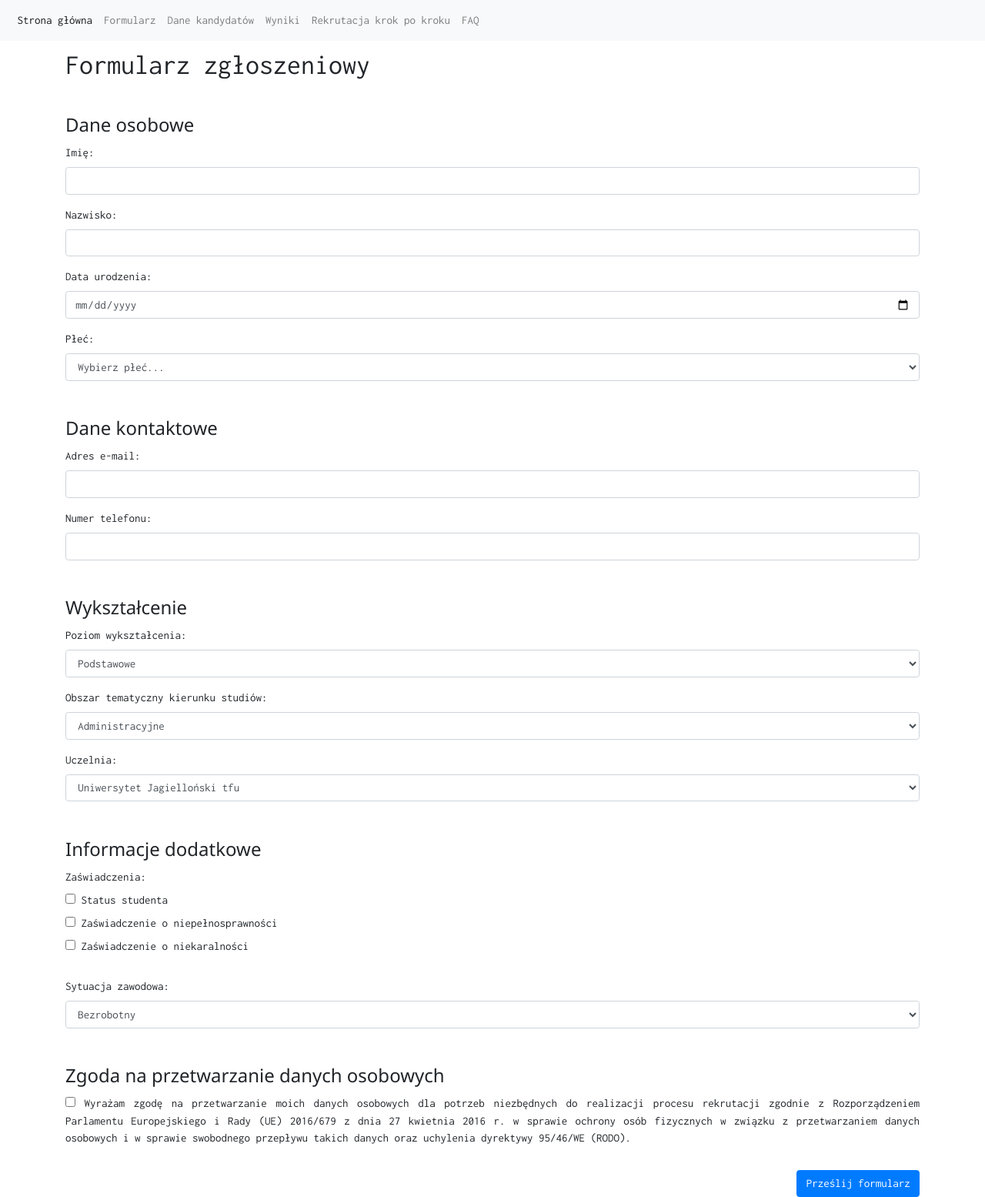
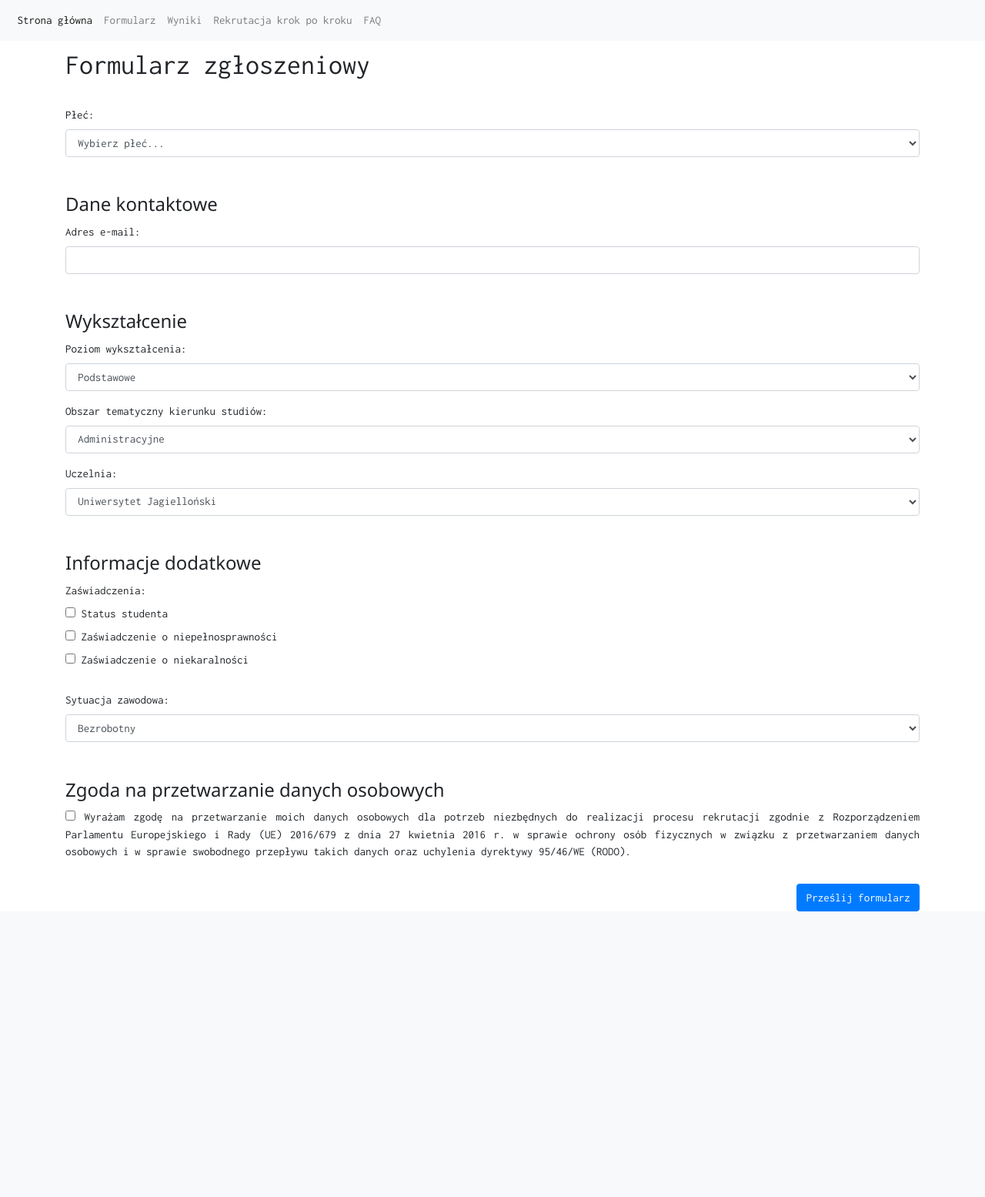
Before and after one commit to apieszka/webapp, a Flask app: page /form in a window 1280 px wide. Shown: the whole page at 77% size. After the commit the page ends 1184 px from the top, so only its background shows below. Run offline with Flask 2, Linux system fonts and the light colour scheme; some libraries are stand-ins or nearby versions.

Commit message:
deleted bugs

```diff
--- a/unit5.1/unit5.1/templates/base.html
+++ b/unit5.1/unit5.1/templates/base.html
@@ -31,9 +31,9 @@
                 <li class="nav-item">
                     <a class="nav-link" href="/form">Formularz</a>
                 </li>
-                <li class="nav-item">
+                <!--<li class="nav-item">
                     <a class="nav-link" href="/raw">Dane kandydatów</a>
-                </li>
+                </li> -->
                 <li class="nav-item">
                     <a class="nav-link" href="/result">Wyniki</a>
                 </li>
--- a/unit5.1/unit5.1/templates/form.html
+++ b/unit5.1/unit5.1/templates/form.html
@@ -1,4 +1,3 @@
-<!-- extend base layout -->
 {% extends "base.html" %} {% block content %}
 
 <div class="page-header">
@@ -7,7 +6,7 @@
 <br>
 
 <form role="form" action="/save" method="post">
-    <h3>Dane osobowe</h3>
+    <!--<h3>Dane osobowe</h3>
     <div class="form-group">
         <label for="firstname">Imię:</label>
         <input type="text" class="form-control" id="firstname" name="firstname" required>
@@ -21,7 +20,7 @@
     <div class="form-group">
         <label for="date">Data urodzenia:</label>
         <input type="date" class="form-control" id="date" name="date" required>
-    </div>
+    </div>-->
 
     <div class="form-group">
         <label for="sex">Płeć:</label>
@@ -41,10 +40,10 @@
         <input type="email" class="form-control" id="email" name="email" required>
     </div>
 
-    <div class="form-group">
+    <!--<div class="form-group">
         <label for="phone">Numer telefonu:</label>
         <input type="text" class="form-control" id="phone" name="phone" required>
-    </div>
+    </div>-->
 
     <br>
     <h3>Wykształcenie</h3>
@@ -84,7 +83,7 @@
     <div class="form-group">
         <label for="ed">Uczelnia:</label>
         <select class="form-control" id="ed" name="ed">
-          <option>Uniwersytet Jagielloński tfu</option>
+          <option>Uniwersytet Jagielloński</option>
         </select>
     </div>
     <br>
--- a/unit5.1/unit5.1/templates/krok.html
+++ b/unit5.1/unit5.1/templates/krok.html
@@ -45,7 +45,7 @@
 
 
             <!-- Contact/Area Container -->
-            <div class="w3-container" id="where" style="padding-bottom:32px;">
+            <!--<div class="w3-container" id="where" style="padding-bottom:32px;">
                 <div class="w3-content" style="max-width:700px">
                     <h5 class="w3-center w3-padding-48"><span class="w3-tag w3-wide">MASZ WĄTPLIWOŚCI?</span></h5>
                     <p>O wszystko co Cię trapi możesz zapytać nas bezpośrednio przez poniższy formularz.</p>
@@ -55,7 +55,7 @@
                         <p><button class="w3-button w3-black" type="submit">Wyślij pytanie</button></p>
                     </form>
                 </div>
-            </div>
+            </div> -->
 
             <!-- End page content -->
         </div>
--- a/unit5.1/unit5.1/unit5_webapp.py
+++ b/unit5.1/unit5.1/unit5_webapp.py
@@ -46,10 +46,10 @@ def show_form():
 def show_krok():
     return render_template('krok.html')
 
-@app.route("/raw")
-def show_raw():
-    fd = db.session.query(Formdata).all()
-    return render_template('raw.html', formdata=fd)
+# @app.route("/raw")
+# def show_raw():
+#     fd = db.session.query(Formdata).all()
+#     return render_template('raw.html', formdata=fd)
 
 @app.route("/faq")
 def show_faq():
```
Also changed, not shown: unit5.1/unit5.1/static/img/dzieci.jpg (added).
